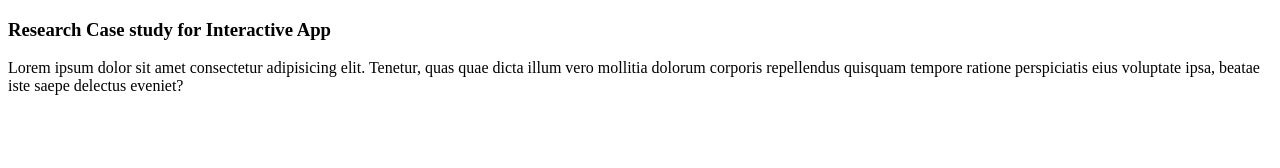
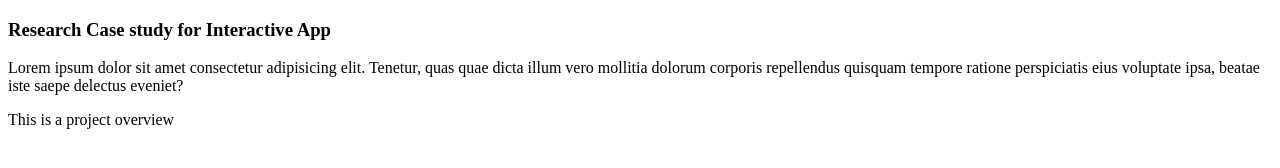
Before and after one commit to ITwhitecliffe/Interaction-Design, a plain HTML site: page index.html in a window 1280 px wide. Drawn offline with Linux system fonts and the light colour scheme.

Commit message:
add content

```diff
--- a/index.html
+++ b/index.html
@@ -9,5 +9,6 @@
 <body>
     <h3>Research Case study for Interactive App</h3>
     <p>Lorem ipsum dolor sit amet consectetur adipisicing elit. Tenetur, quas quae dicta illum vero mollitia dolorum corporis repellendus quisquam tempore ratione perspiciatis eius voluptate ipsa, beatae iste saepe delectus eveniet?</p>
+    <P>This is a project overview</P>
 </body>
 </html>
```
